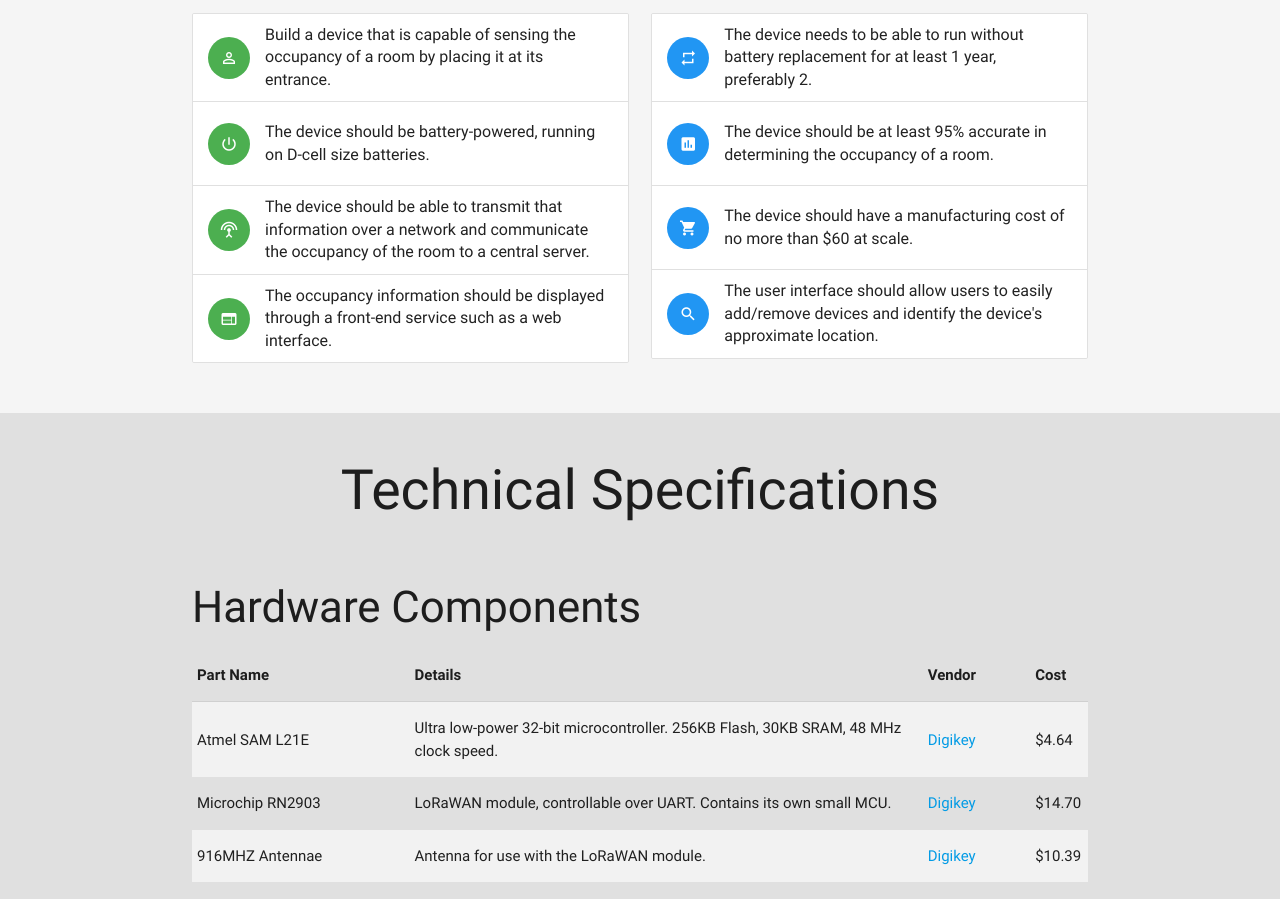
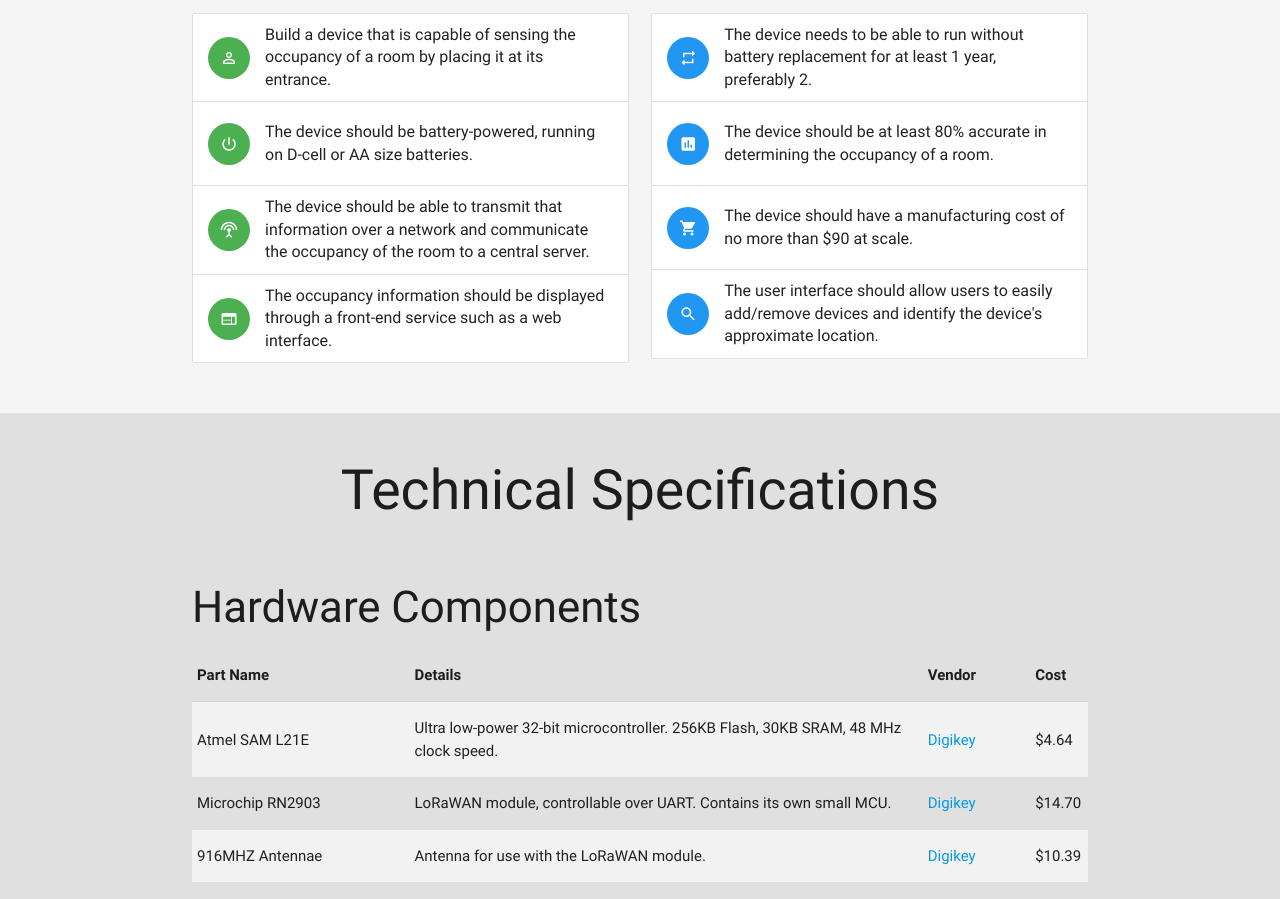
Before and after one commit to Occulow/occulow.github.io, a plain HTML site: page index.html in a window 1280 px wide. Shown: the part 3060-3959 px from the top of the page. Drawn offline with Linux system fonts and the light colour scheme.

Commit message:
Requirements changes

```diff
--- a/index.html
+++ b/index.html
@@ -147,7 +147,7 @@
               <li class="collection-item avatar valign-wrapper">
                   <i class="material-icons circle green valign">power_settings_new</i>
                   <span class="title">
-                    The device should be battery-powered, running on D-cell size batteries.
+                    The device should be battery-powered, running on D-cell or AA size batteries.
                   </span>
               </li>
               <li class="collection-item avatar valign-wrapper">
@@ -176,13 +176,13 @@
               <li class="collection-item avatar valign-wrapper">
                   <i class="material-icons circle blue valign">assessment</i>
                   <span class="title">
-                    The device should be at least 95% accurate in determining the occupancy of a room.
+                    The device should be at least 80% accurate in determining the occupancy of a room.
                   </span>
               </li>
               <li class="collection-item avatar valign-wrapper">
                   <i class="material-icons circle blue valign">shopping_cart</i>
                   <span class="title">
-                    The device should have a manufacturing cost of no more than $60 at scale.
+                    The device should have a manufacturing cost of no more than $90 at scale.
                   </span>
               </li>
               <li class="collection-item avatar valign-wrapper">
```
